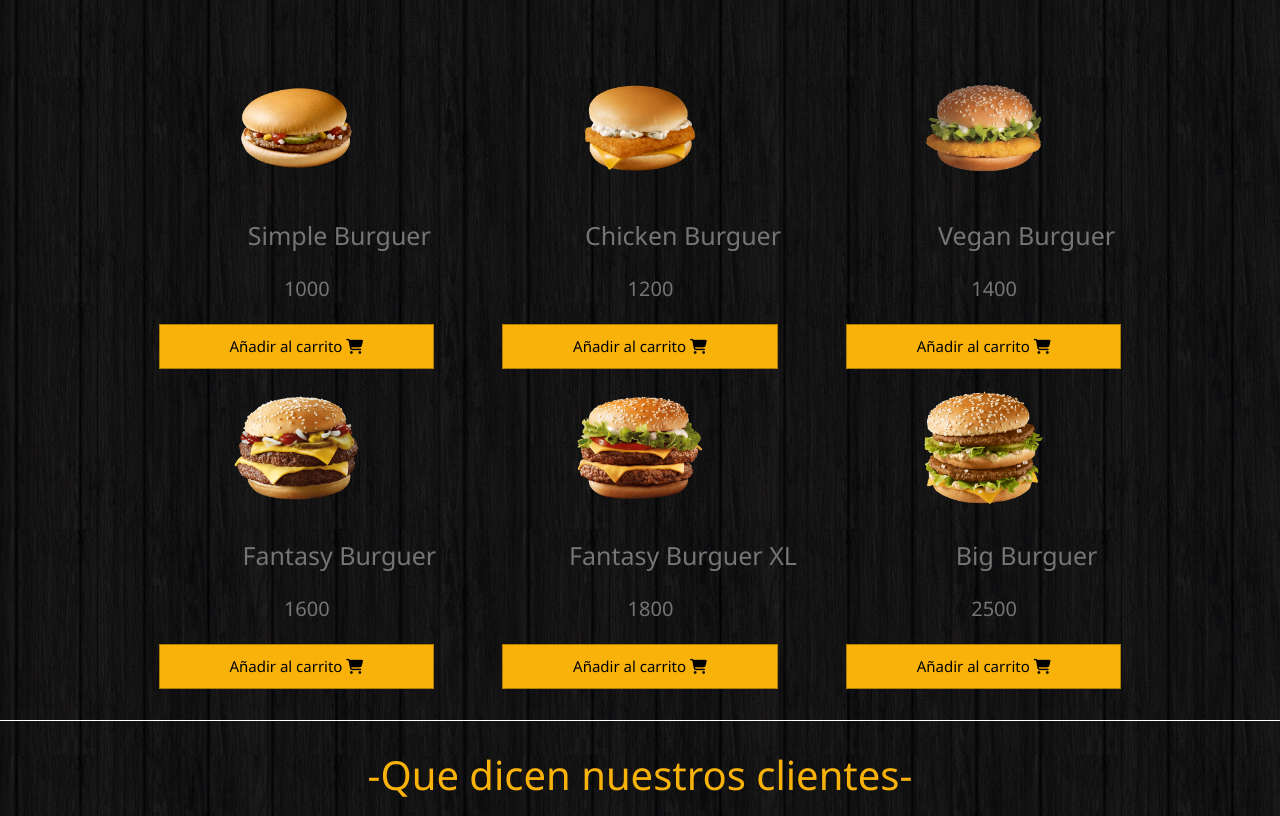
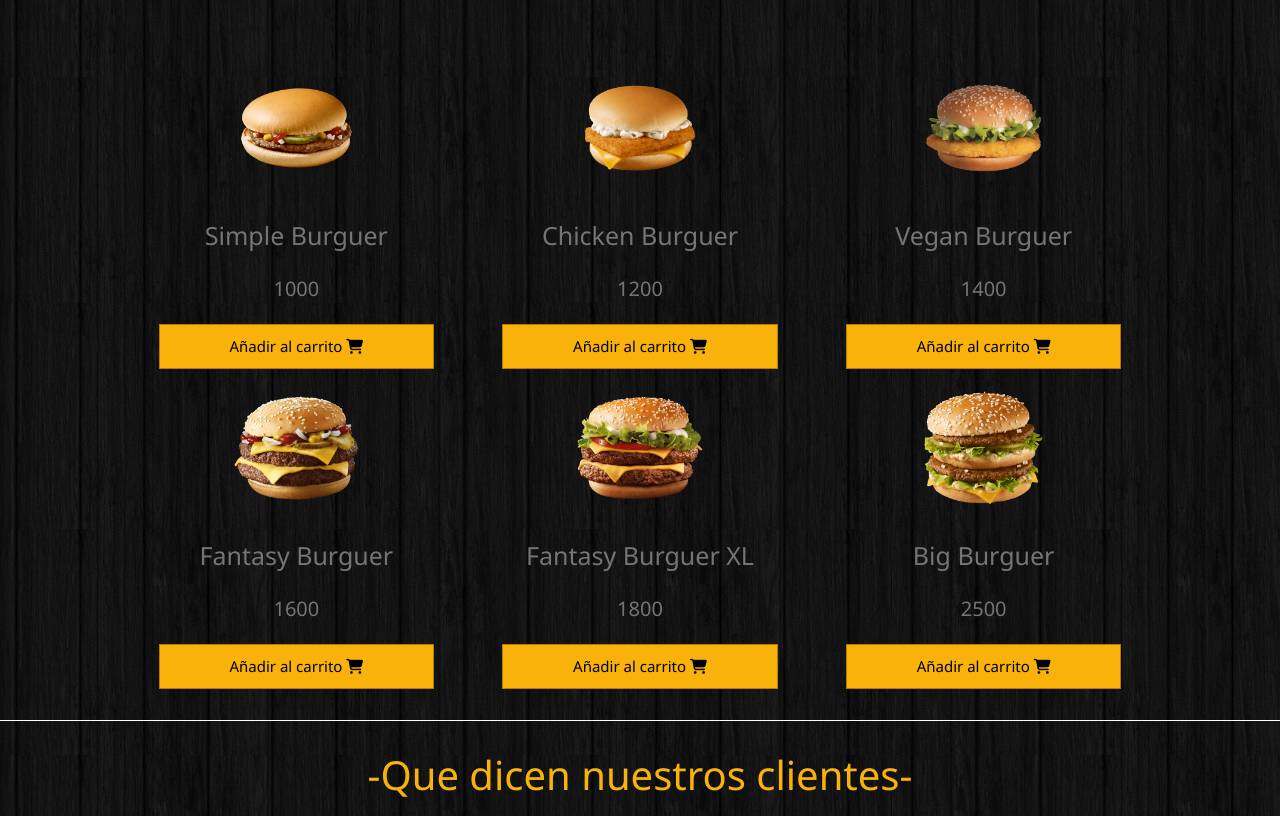
Before and after one commit to MauCoden95/burguerstore, a PHP site: page /BurguerStore/ in a window 1280 px wide. Shown: the part 2635-3451 px from the top of the page. Run offline with PHP 8.4, Linux system fonts and the light colour scheme; data comes from the database, SQL or seed files in the repository; some libraries are stand-ins or nearby versions.

Commit message:
Add files via upload

```diff
--- a/Assets/Styles.css
+++ b/Assets/Styles.css
@@ -554,6 +554,7 @@ body{
 
 
 .ipt_price{
+    width: 100%;
     font-size: 2rem;
     text-align: center;
     margin: 2rem auto;
@@ -561,6 +562,7 @@ body{
 }
 
 .ipt_name{
+    width: 100%;
     color: #f9b209;
     font-size: 2.5rem;
     text-align: center;
@@ -983,4 +985,8 @@ body{
     .contact-div{
         width: 100%;
     }
+
+    .ipt_name{
+        font-size: 1.5rem;
+    }
 }
--- a/Functionalities/Cart.php
+++ b/Functionalities/Cart.php
@@ -1,6 +1,5 @@
 <?php
-session_start();
-//aqui empieza el carrito
+	session_start();
 
 
 
@@ -28,7 +27,6 @@ $_SESSION['carrito']=$carrito_mio;
 
 
 
-//aqui termina el carrito
 
 
     header("Location: ".$_SERVER['HTTP_REFERER']."");
--- a/Index.php
+++ b/Index.php
@@ -266,6 +266,7 @@
                             <img src="./Assets/Img/<?= $view['image'] ?>">
                             <?php if(logged()) : ?>
                             <form action="./Functionalities/Cart.php" method="POST">
+                                <input type="text" name="id" value="<?= $view['id'] ?>" class="ipt_img">
                                 <input type="text" name="name" value="<?= $view['name'] ?>" class="ipt_name" readonly >
                                 <input type="text" name="price" value="<?= $view['price'] ?>" class="ipt_price" readonly >
                                 <input type="text" name="image" value="<?= $view['image'] ?>" class="ipt_img">
```
